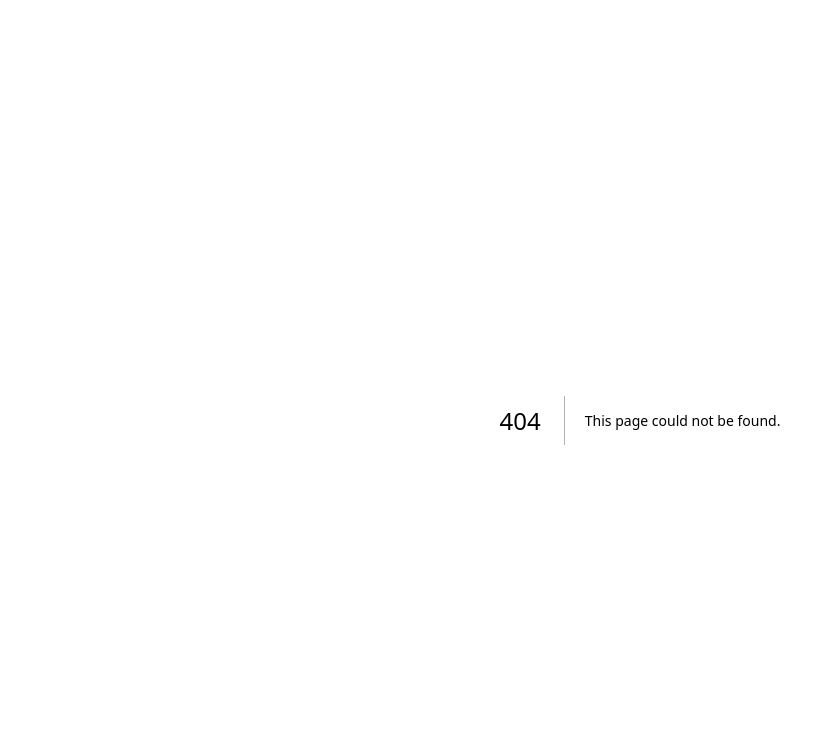
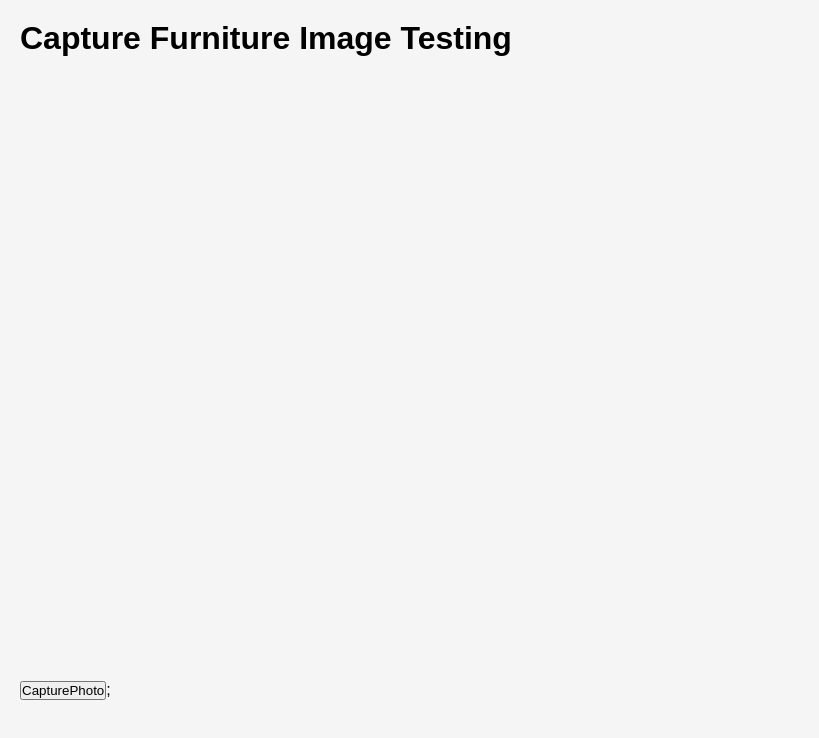
Before and after one commit to dangkyle64/simulate_room_web_nextjs, a Next.js app: page /capture in a window 1280 px wide. Before the commit this address had no page. Shown: the top 738 px of the page, without its empty margins (0-819 px from the left). Built offline with nearby package versions, Linux system fonts and the light colour scheme; no server answers.

Commit message:
basic webpage skeleton for testing
author: dangkyle64
date: 2/3/2025

```diff
--- /dev/null
+++ b/app/capture/layout.js
@@ -0,0 +1,10 @@
+import '../../styles/globals.css';
+
+export default function Layout({ children }) {
+  return (
+    <html lang="en">
+      <head />
+      <body>{children}</body>
+    </html>
+  );
+};
--- /dev/null
+++ b/app/capture/page.js
@@ -0,0 +1,13 @@
+'use client';
+
+const React = require('react');
+const InteractCamera = require('./_utils/interactCamera');
+
+export default function Capture() {
+    return (
+        <div>
+            <h1>Capture Furniture Image Testing</h1>
+            <InteractCamera />
+        </div>
+    );
+};
--- a/app/page.js
+++ b/app/page.js
@@ -11,4 +11,4 @@ export default async function Home() {
 
       </div>
     );
-  }
+}
```
